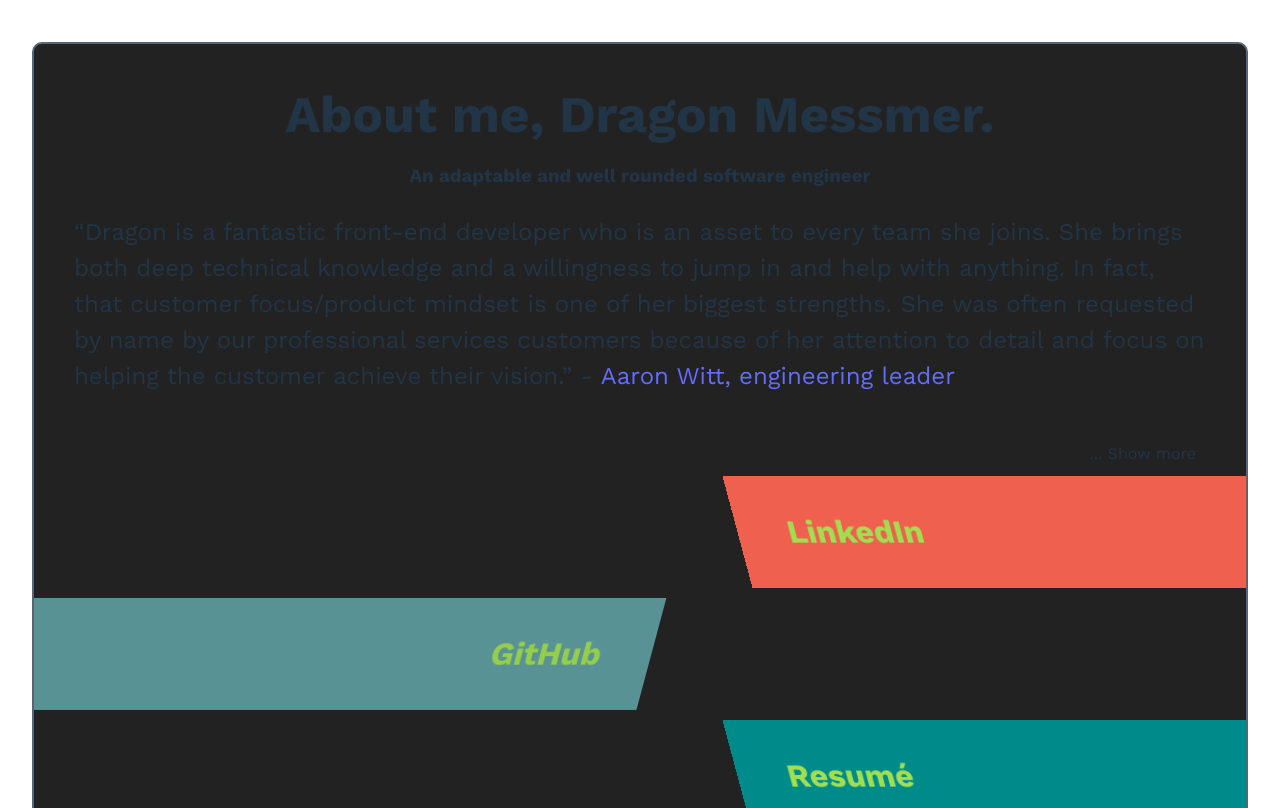
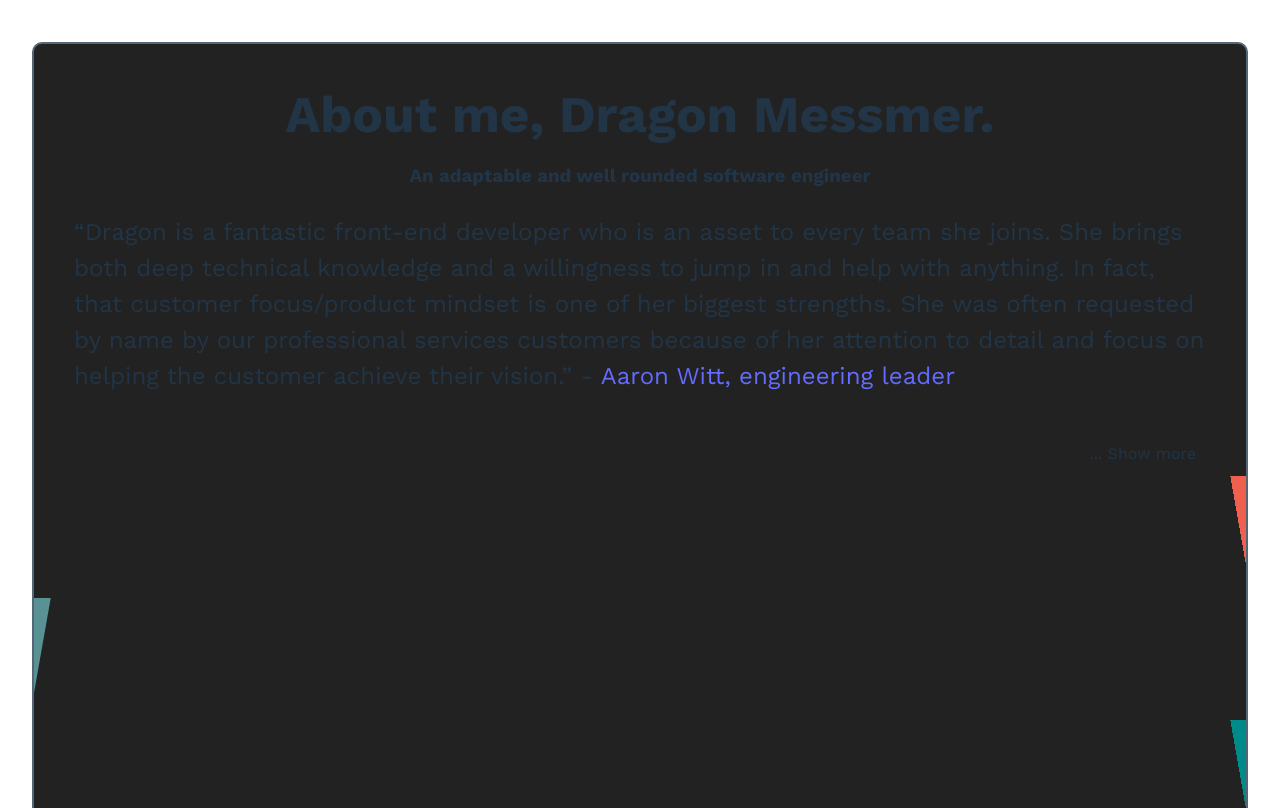
Before and after one commit to skullyflower/hire-dragon, a React (Vite) app: page / in a window 1280 px wide. Shown: the top 808 px of the page. Built offline with nearby package versions, Linux system fonts and the light colour scheme.

Commit message:
Fixed Safari compatability and mobile views Added descriptions

```diff
--- a/src/HireMe/HireMe.scss
+++ b/src/HireMe/HireMe.scss
@@ -53,7 +53,7 @@ p{
   position: relative;
   display:flex;
   flex-direction: column;
-  overflow: hidden;
+
   .slideLink{
     a {
       color:#a1df51;
@@ -62,29 +62,8 @@ p{
       font-size: 2em;
       font-weight: bold;
       padding: 1em 10px;
-      &:hover{
-        color:yellow;
-        font-size: 3em;
-        text-shadow: 0 0 4px #000;
     }
-    }
-    &:nth-child(odd){
-      translate:99%;
-      align-self: flex-end;
-      text-align: left;
-      width: 40%;
-      padding:0 40px;
-      animation: slideInRight 1s ease-in-out .5s 1 normal forwards;
-    }
-    &:nth-child(even){
-      translate:-99%;
-      text-align: right;
-      width: 50%;
-      padding:0 40px;
-      margin:10px 0;
-      animation: slideInLeft 1s ease-in-out .7s 1 normal forwards;
-      opacity: .9;
-    }
+
 &:nth-child(1){
   background-color: darken(desaturate(salmon,10%), 9%);
   animation-delay: .5s;
@@ -133,15 +112,57 @@ p{
   background-color:#567;
   animation-delay: 1.5s;
 }
+}
+}
+
+@media screen and (min-width: 700px){
+  .links{
+    overflow: hidden;
+    .slideLink{
+      &:hover a{
+        color:yellow;
+        font-size: 2.5em;
+        text-shadow: 0 0 4px #000;
+      }
+      p{
+        overflow: hidden;
+        transition: all .3s ease-out ;
+        margin:0;
+        height:0;
+        max-height: max-content;
+      }
+      &:hover p {
+        margin:10px;
+        height:200px;
+      }
+      &:nth-child(odd){
+        transform: skewX(10deg);
+        translate:99%;
+        align-self: flex-end;
+        text-align: left;
+        width: 40%;
+        padding:0 40px;
+        animation: slideInRight 1s ease-in-out .5s 1 normal forwards;
+      }
+      &:nth-child(even){
+        transform: skewX(-10deg);
+        translate:-99%;
+        text-align: right;
+        width: 50%;
+        padding:0 40px;
+        margin:10px 0;
+        animation: slideInLeft 1s ease-in-out .7s 1 normal forwards;
+        opacity: .9;
+      }
 
     }
   }
-
+}
 @keyframes slideInRight {
-  from {translate:99%; transform: skewX(0);}
-  to {translate:10%; transform: skewX(15deg);}
+  from {translate:99%; }
+  to {translate:10%; }
 }
 @keyframes slideInLeft {
-  from {translate:-99%; transform: skewX(0);}
-  to {translate:-10%; transform: skewX(-15deg);}
+  from {translate:-99%;}
+  to {translate:-10%;}
 }
--- a/src/HireMe/HireMe.tsx
+++ b/src/HireMe/HireMe.tsx
@@ -8,18 +8,31 @@ const linksArray = [
   },
   { name: 'GitHub', href: 'https://www.github.com/skullyflower' },
   { name: 'Resumé', href: '/DragonMessmerwebResume.pdf' },
-  { name: 'Skully Flower', href: 'https://www.skullyflower.com' },
-  { name: 'Doug Mac Art', href: 'https://dougmac.skullyflower.com' },
-  { name: 'Hello Calculator', href: '/calc' },
+  {
+    name: 'Skully Flower',
+    href: 'https://www.skullyflower.com',
+    extra: 'Personal Art Site where I experiment.',
+  },
+  {
+    name: 'Doug Mac Art',
+    href: 'https://dougmac.skullyflower.com',
+    extra: 'Wordress Site with customized Twenty Eleven Theme',
+  },
+  {
+    name: 'Hello Calculator',
+    href: '/calc',
+    extra: 'Hosted example of code exercise in typescript, unfinished.',
+  },
 ];
 
-type SlideLinkType = { name: string; href: string };
-const SlideLink = ({ name, href }: SlideLinkType) => {
+type SlideLinkType = { name: string; href: string; extra: string | null };
+const SlideLink = ({ name, href, extra }: SlideLinkType) => {
   return (
     <div className='slideLink'>
       <a href={href} target={name} rel='noopener'>
         {name}
       </a>
+      {extra && <p>{extra}</p>}
     </div>
   );
 };
@@ -91,7 +104,12 @@ export const HireMe = () => {
           </p>
           <div className='links'>
             {linksArray.map((link) => (
-              <SlideLink key={link.name} name={link.name} href={link.href} />
+              <SlideLink
+                key={link.name}
+                name={link.name}
+                href={link.href}
+                extra={link.extra ?? null}
+              />
             ))}
           </div>
         </div>
```
Lines whose indentation alone changed are shown as unchanged.
